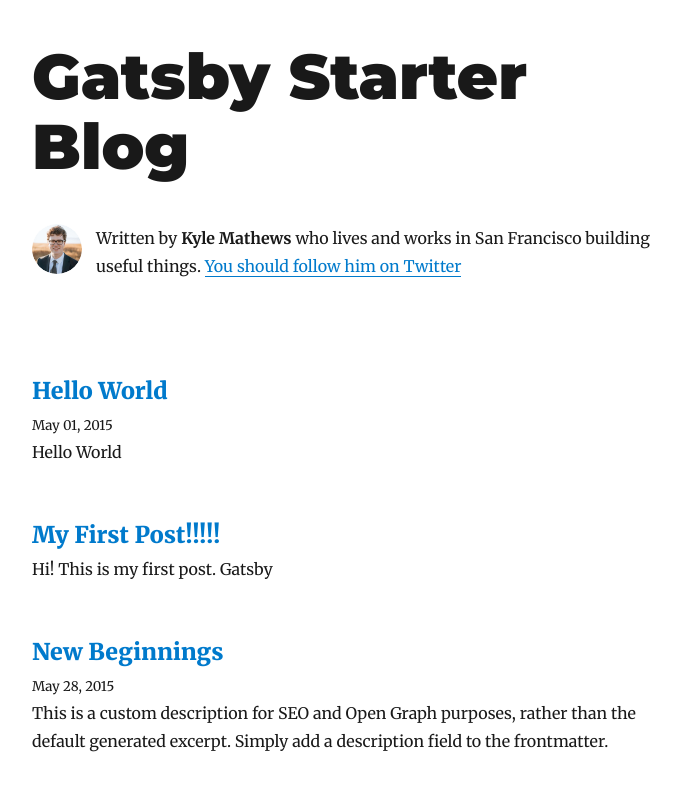
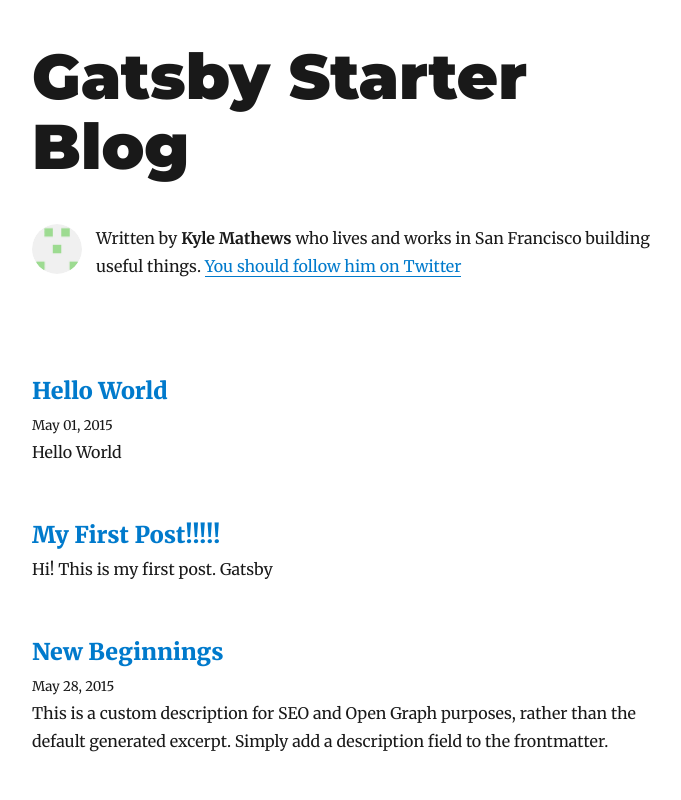
Before and after one commit to mi-os/gatsby-starter, a Gatsby site: page / in a window 1280 px wide. Shown: the top 800 px of the page, without its empty margins (293-974 px from the left). Built offline with nearby package versions, Linux system fonts and the light colour scheme; Gatsby itself is replaced by a stand-in of ours; some packages are replaced by stand-ins of ours.

Commit message:
add profile image

```diff
--- a/src/components/bio.js
+++ b/src/components/bio.js
@@ -14,7 +14,7 @@
 const Bio = () => {
   const data = useStaticQuery(graphql`
     query BioQuery {
-      avatar: file(absolutePath: { regex: "/profile-pic.jpg/" }) {
+      avatar: file(absolutePath: { regex: "/github.png/" }) {
         childImageSharp {
           fixed(width: 50, height: 50) {
             ...GatsbyImageSharpFixed
```
Also changed, not shown: content/assets/github.png (added), content/assets/profile-pic.jpg (deleted).
